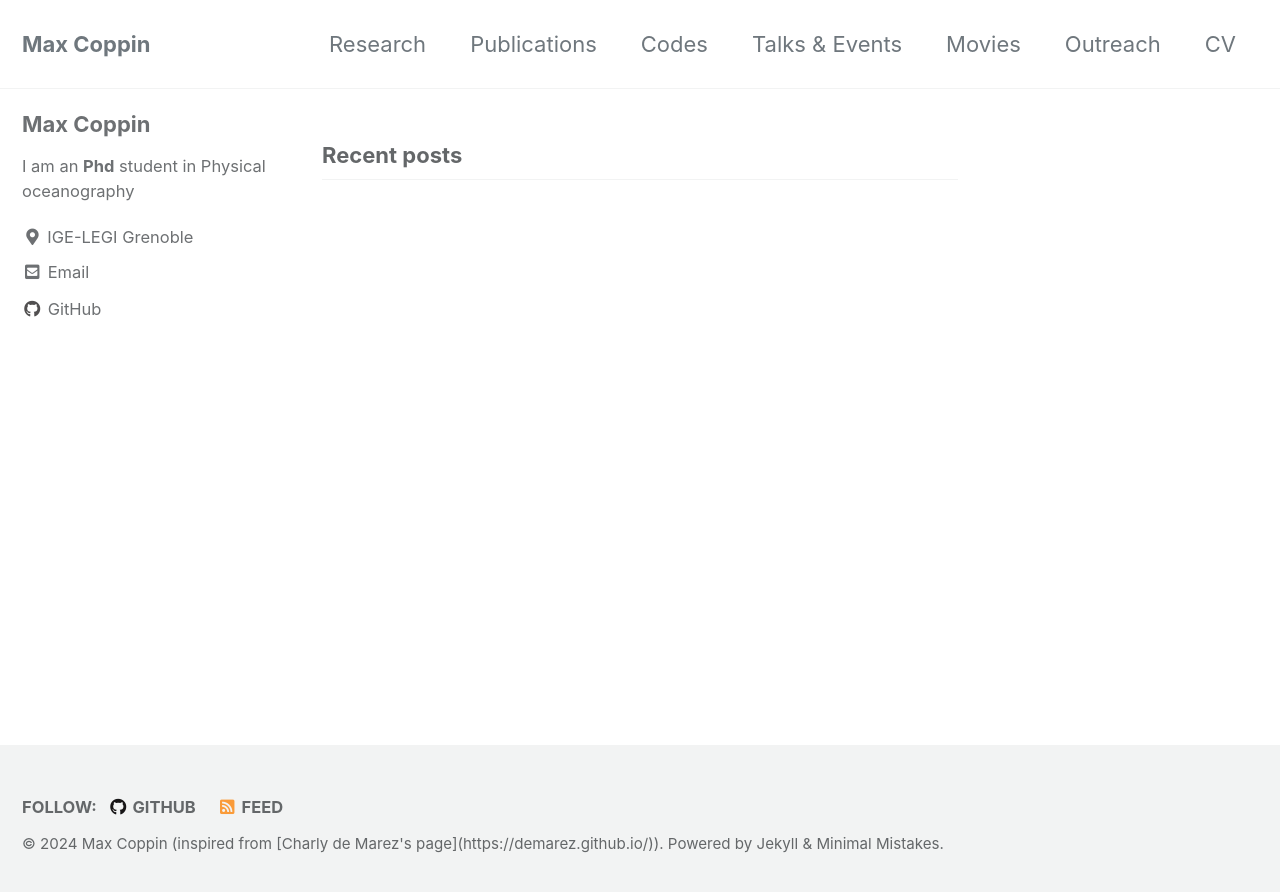
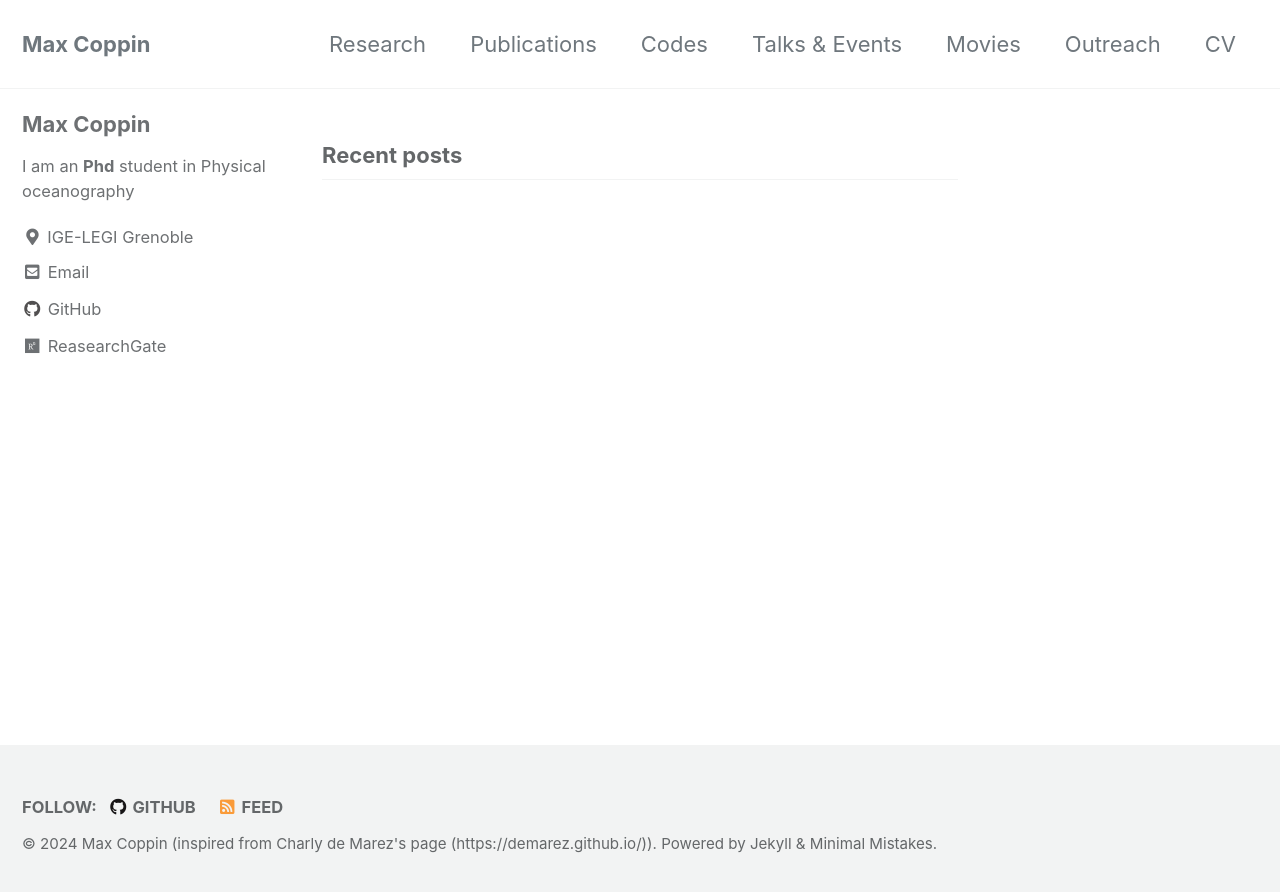
Before and after one commit to Max-Coppin/max-coppin.github.io, a Jekyll site: the page built from index.html, in a window 1280 px wide. Shown: the top 892 px of the page. Built offline with Jekyll 4.4.1, drawn with Linux system fonts in a browser that asks for light colours; cached includes are drawn as plain includes; the list of posts is cut into pages by our own code.

Commit message:
ajout de reasearch gate

```diff
--- a/_config.yml
+++ b/_config.yml
@@ -19,7 +19,7 @@ locale                   : "en-US"
 title                    : "Max Coppin"
 title_separator          : "-"
 subtitle                 : # site tagline that appears below site title in masthead
-name                     : "Max Coppin (inspired from [Charly de Marez's page](https://demarez.github.io/))"
+name                     : "Max Coppin (inspired from Charly de Marez's page (https://demarez.github.io/))"
 description              : "Personal web site"
 url                      : # the base hostname & protocol for your site e.g. "https://mmistakes.github.io"
 baseurl                  : # the subpath of your site, e.g. "/blog"
@@ -128,6 +128,9 @@ author:
     - label: "Instagram"
       icon: "fab fa-fw fa-instagram"
       # url: "https://instagram.com/"
+    - label: "ReasearchGate"
+      icon: "fab fa-fw fa-researchgate"
+      url: "https://www.researchgate.net/profile/Coppin-Max"
 
 # Site Footer
 footer:
```
Also changed, not shown: 1 other file.
